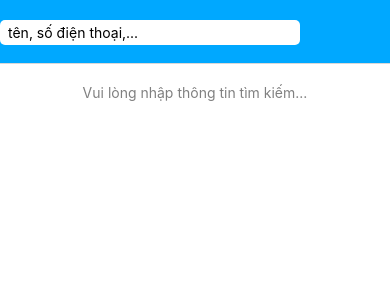
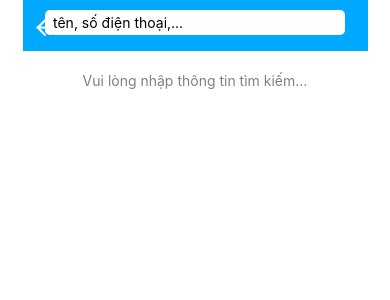
Before and after one commit to ChatBox-Project/fontend_zalo_mobile_v3, a React Native app: screen /Search in a window 390 px wide. Shown: the top 300 px of the page. Built offline with nearby package versions, Linux system fonts and the light colour scheme; no server answers.

Commit message:
cap nhat lai giao dien search screen

```diff
--- a/App.js
+++ b/App.js
@@ -150,22 +150,8 @@ export default function App() {
           component={SearchScreen}
           options={({ navigation, route }) => ({
             headerTitle: "",
-            headerLeft: () => {
-              return (
-                <TextInput
-                  placeholder='tên, số điện thoại,...'
-                  style={{
-                    // borderWidth: 1,
-                    backgroundColor: "white",
-                    width: 300,
-                    borderRadius: 5,
-                    paddingHorizontal: 8,
-                    paddingVertical: 4
-                  }}
-                />
-              )
-            },
-            headerBackVisible: true,
+            headerShown: false,
+            // headerBackVisible: true,
           })}
         />
         <Stack.Screen
--- a/screen/home/SearchScreen.js
+++ b/screen/home/SearchScreen.js
@@ -1,10 +1,51 @@
 import React from 'react'
-import { SafeAreaView, StyleSheet, Text, TouchableOpacity, View } from 'react-native';
+import { StyleSheet, Text, TextInput, TouchableOpacity, View } from 'react-native';
+import { Header } from "react-native-elements"
+import Icon from 'react-native-vector-icons/Feather';
+import { BLUE } from '../colors/Colors';
 
 function SearchScreen({ navigation }) {
 
+    const [search, updateSearch] = React.useState("")
+
     return (
         <View style={styles.container} >
+            <Header
+                leftComponent={() => {
+                    return (
+                        <TouchableOpacity
+                            onPress={() => { navigation.goBack() }}
+                            style={{
+                                justifyContent: 'center',
+                                alignItems: 'center',
+                                // borderWidth: 1,
+                                marginTop: 4
+                            }}
+                        >
+                            <Icon name='arrow-left' color={"white"} size={25} />
+                        </TouchableOpacity>
+                    )
+                }}
+                centerComponent={() => {
+                    return (
+                        <TextInput
+                            value={search}
+                            onChangeText={updateSearch}
+                            placeholder='tên, số điện thoại,...'
+                            style={{
+                                backgroundColor: "white",
+                                width: 300,
+                                borderRadius: 5,
+                                paddingHorizontal: 8,
+                                paddingVertical: 4
+                            }}
+                        />
+                    )
+                }}
+                containerStyle={{
+                    backgroundColor: BLUE
+                }}
+            />
             <Text style={{ color: "gray", marginTop: 20 }}>Vui lòng nhập thông tin tìm kiếm...</Text>
         </View>
     )
```
